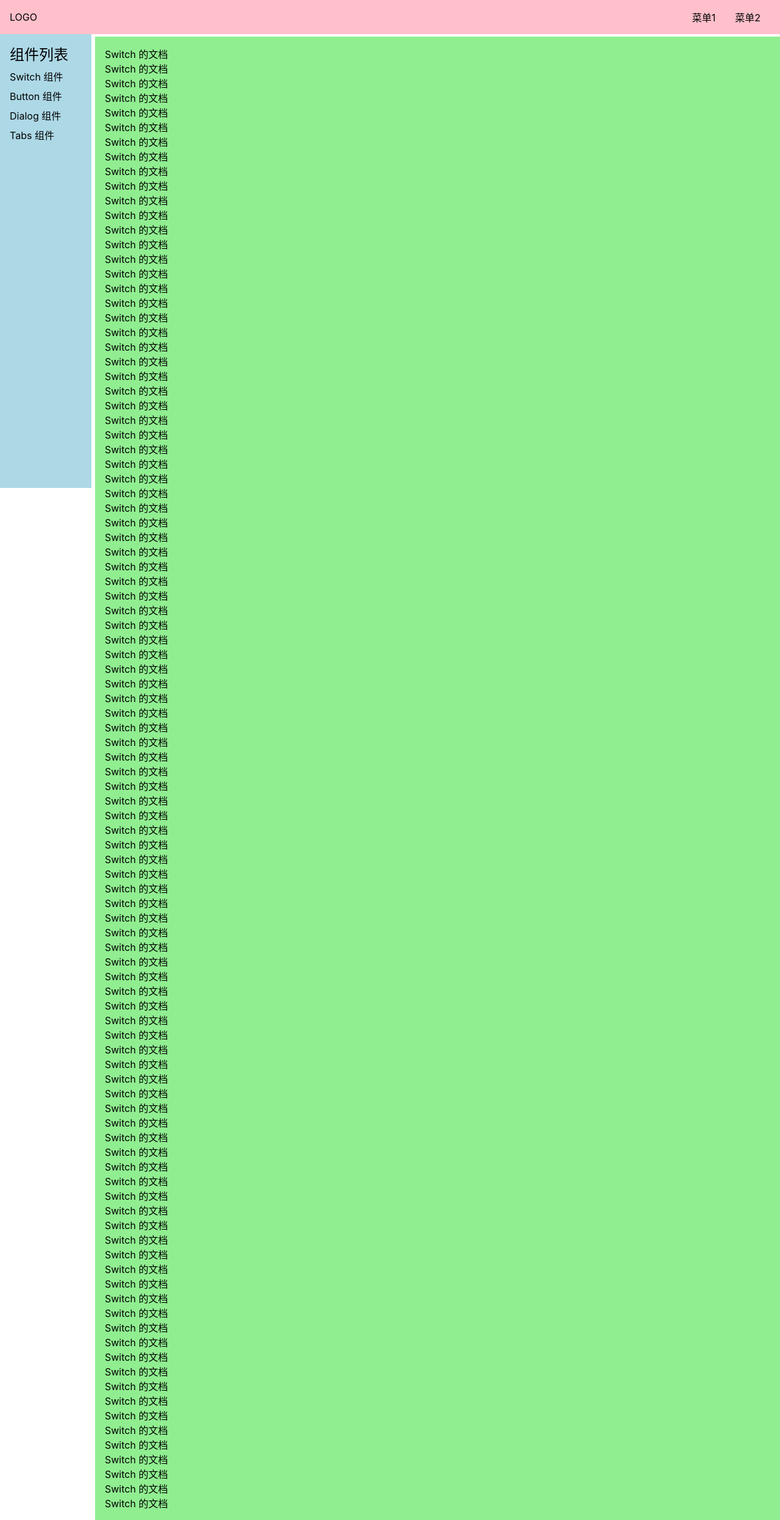
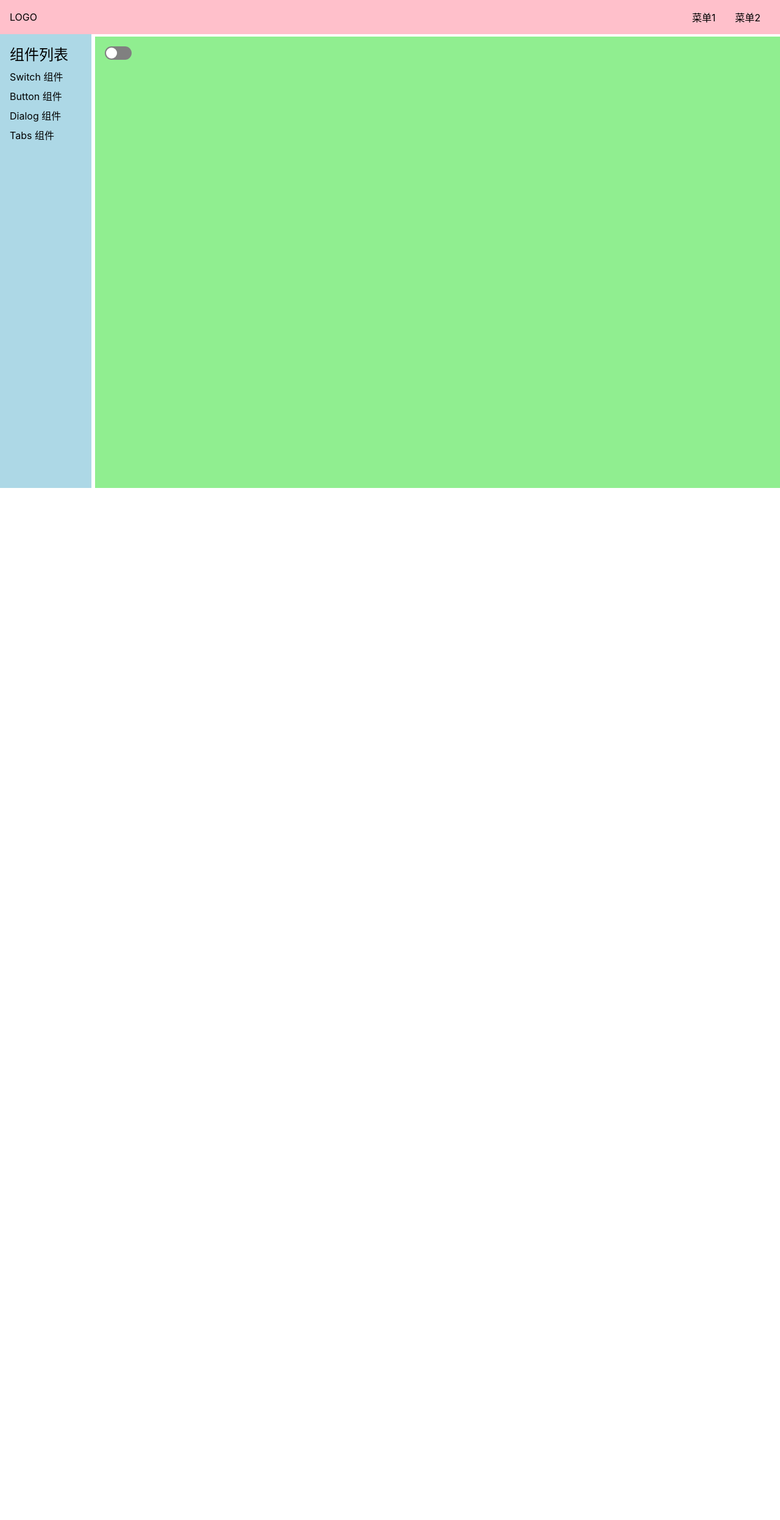
Before and after one commit to david361215/david-ui-website-1, a Vue app in the folder david-ui-1/: page /#/doc/switch in a window 1280 px wide. Shown: the whole page at 61% size. After the commit the page ends 800 px from the top, so only its background shows below. Built offline with nearby package versions, Linux system fonts and the light colour scheme.

Commit message:
流畅的switch动画

```diff
--- a/david-ui-1/src/components/SwitchDemo.vue
+++ b/david-ui-1/src/components/SwitchDemo.vue
@@ -1,104 +1,13 @@
 <template>
     <div>
-        <p>Switch 的文档</p>
-        <p>Switch 的文档</p>
-        <p>Switch 的文档</p>
-        <p>Switch 的文档</p>
-        <p>Switch 的文档</p>
-        <p>Switch 的文档</p>
-        <p>Switch 的文档</p>
-        <p>Switch 的文档</p>
-        <p>Switch 的文档</p>
-        <p>Switch 的文档</p>
-        <p>Switch 的文档</p>
-        <p>Switch 的文档</p>
-        <p>Switch 的文档</p>
-        <p>Switch 的文档</p>
-        <p>Switch 的文档</p>
-        <p>Switch 的文档</p>
-        <p>Switch 的文档</p>
-        <p>Switch 的文档</p>
-        <p>Switch 的文档</p>
-        <p>Switch 的文档</p>
-        <p>Switch 的文档</p>
-        <p>Switch 的文档</p>
-        <p>Switch 的文档</p>
-        <p>Switch 的文档</p>
-        <p>Switch 的文档</p>
-        <p>Switch 的文档</p>
-        <p>Switch 的文档</p>
-        <p>Switch 的文档</p>
-        <p>Switch 的文档</p>
-        <p>Switch 的文档</p>
-        <p>Switch 的文档</p>
-        <p>Switch 的文档</p>
-        <p>Switch 的文档</p>
-        <p>Switch 的文档</p>
-        <p>Switch 的文档</p>
-        <p>Switch 的文档</p>
-        <p>Switch 的文档</p>
-        <p>Switch 的文档</p>
-        <p>Switch 的文档</p>
-        <p>Switch 的文档</p>
-        <p>Switch 的文档</p>
-        <p>Switch 的文档</p>
-        <p>Switch 的文档</p>
-        <p>Switch 的文档</p>
-        <p>Switch 的文档</p>
-        <p>Switch 的文档</p>
-        <p>Switch 的文档</p>
-        <p>Switch 的文档</p>
-        <p>Switch 的文档</p>
-        <p>Switch 的文档</p>
-        <p>Switch 的文档</p>
-        <p>Switch 的文档</p>
-        <p>Switch 的文档</p>
-        <p>Switch 的文档</p>
-        <p>Switch 的文档</p>
-        <p>Switch 的文档</p>
-        <p>Switch 的文档</p>
-        <p>Switch 的文档</p>
-        <p>Switch 的文档</p>
-        <p>Switch 的文档</p>
-        <p>Switch 的文档</p>
-        <p>Switch 的文档</p>
-        <p>Switch 的文档</p>
-        <p>Switch 的文档</p>
-        <p>Switch 的文档</p>
-        <p>Switch 的文档</p>
-        <p>Switch 的文档</p>
-        <p>Switch 的文档</p>
-        <p>Switch 的文档</p>
-        <p>Switch 的文档</p>
-        <p>Switch 的文档</p>
-        <p>Switch 的文档</p>
-        <p>Switch 的文档</p>
-        <p>Switch 的文档</p>
-        <p>Switch 的文档</p>
-        <p>Switch 的文档</p>
-        <p>Switch 的文档</p>
-        <p>Switch 的文档</p>
-        <p>Switch 的文档</p>
-        <p>Switch 的文档</p>
-        <p>Switch 的文档</p>
-        <p>Switch 的文档</p>
-        <p>Switch 的文档</p>
-        <p>Switch 的文档</p>
-        <p>Switch 的文档</p>
-        <p>Switch 的文档</p>
-        <p>Switch 的文档</p>
-        <p>Switch 的文档</p>
-        <p>Switch 的文档</p>
-        <p>Switch 的文档</p>
-        <p>Switch 的文档</p>
-        <p>Switch 的文档</p>
-        <p>Switch 的文档</p>
-        <p>Switch 的文档</p>
-        <p>Switch 的文档</p>
-        <p>Switch 的文档</p>
-        <p>Switch 的文档</p>
-        <p>Switch 的文档</p>
-        <p>Switch 的文档</p>
-        <p>Switch 的文档</p>
+        <Switch/>
     </div>
 </template>
+
+<script lang="ts">
+import Switch from '../lib/Switch.vue'
+
+export default {
+    components:{Switch}
+}
+</script>
--- /dev/null
+++ b/david-ui-1/src/lib/Switch.vue
@@ -0,0 +1,50 @@
+<template>
+  <button @click="toggle" :class="{checked}">
+    <span></span>
+  </button>
+</template>
+
+<script lang="ts">
+import { ref } from 'vue'
+export default {
+  setup(){
+    const checked = ref(false)
+    const toggle = ()=>{
+      checked.value = !checked.value
+    }
+    return {checked, toggle}
+  }
+}
+</script>
+
+<style lang="scss" scoped>
+$h: 22px;
+$h2: $h - 4px;
+button {
+  height: $h;
+  width: $h * 2;
+  border: none;
+  border-radius:calc($h/2);
+  background: grey;
+  position: relative;
+ }
+span {
+  position: absolute;
+  top: 2px;
+  left: 2px;
+  height: $h2;
+  width: $h2;
+  background: white;
+  border-radius:calc($h/2);
+  transition: left 250ms;
+}
+button.checked{
+  background: blue;
+}
+button.checked > span {
+  left: calc(100% - #{$h2} - 2px);
+}
+button:focus{
+  outline: none;
+}
+</style>
```
